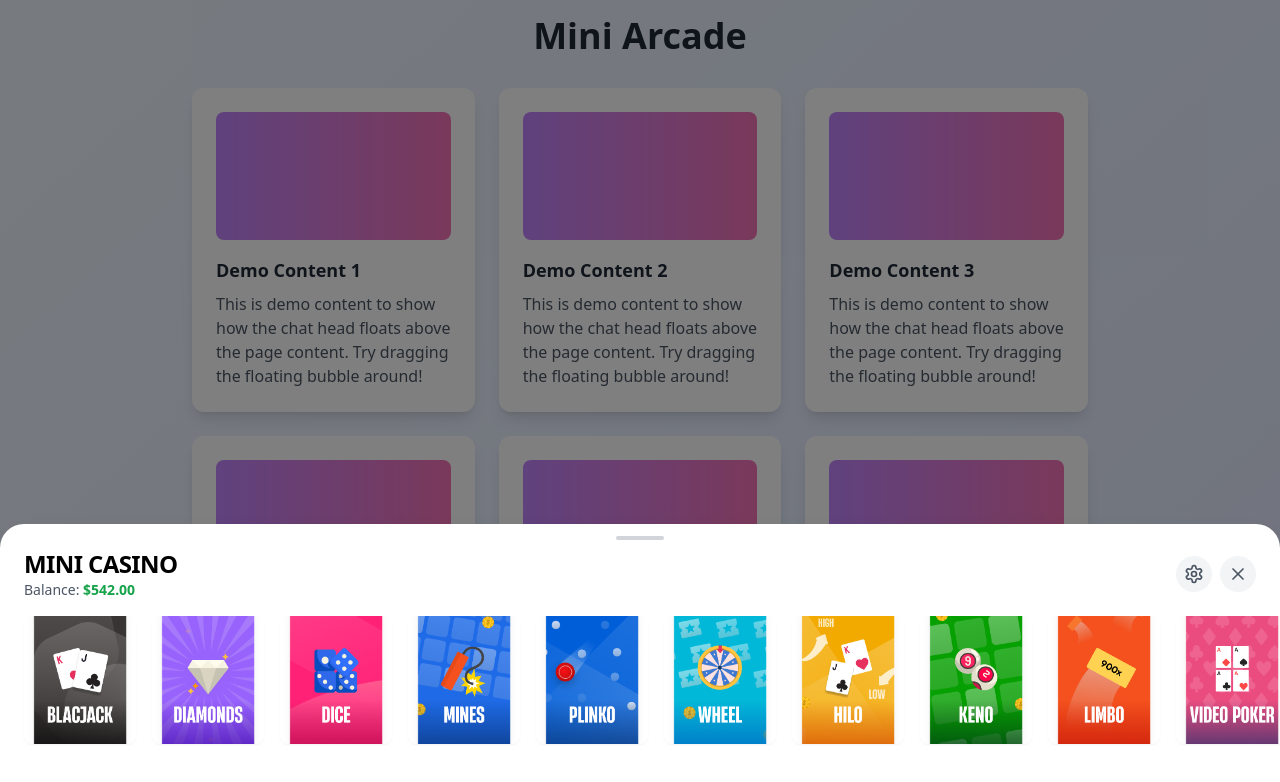
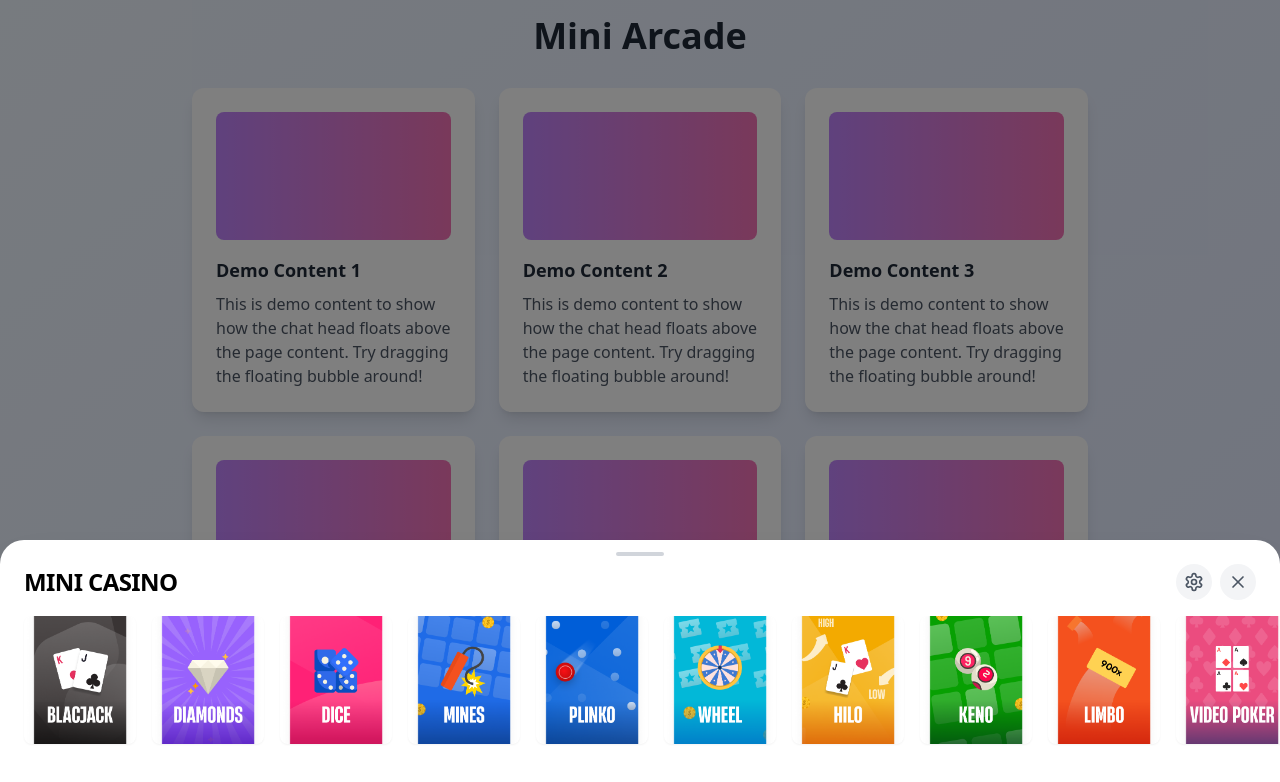
Before and after one commit to Stottiefingaz86/miniarcade, a React (Vite) app: page / in a window 1280 px wide. Both pictures are taken after a click on the element 1228 px from the left and 738 px from the top of the page. Shown: the top 782 px of the page. Built offline with nearby package versions, Linux system fonts and the light colour scheme.

Commit message:
Remove balance display from header

```diff
--- a/src/components/BottomDrawer.tsx
+++ b/src/components/BottomDrawer.tsx
@@ -219,9 +219,6 @@ const BottomDrawer: React.FC<BottomDrawerProps> = ({ isOpen, onClose }) => {
               <h2 className="text-2xl font-black text-black tracking-tight">
                 MINI CASINO
               </h2>
-              <div className="text-sm text-gray-600 font-medium">
-                Balance: <span className="text-green-600 font-bold">$542.00</span>
-              </div>
             </div>
             <div className="flex items-center gap-2">
               <button
```
